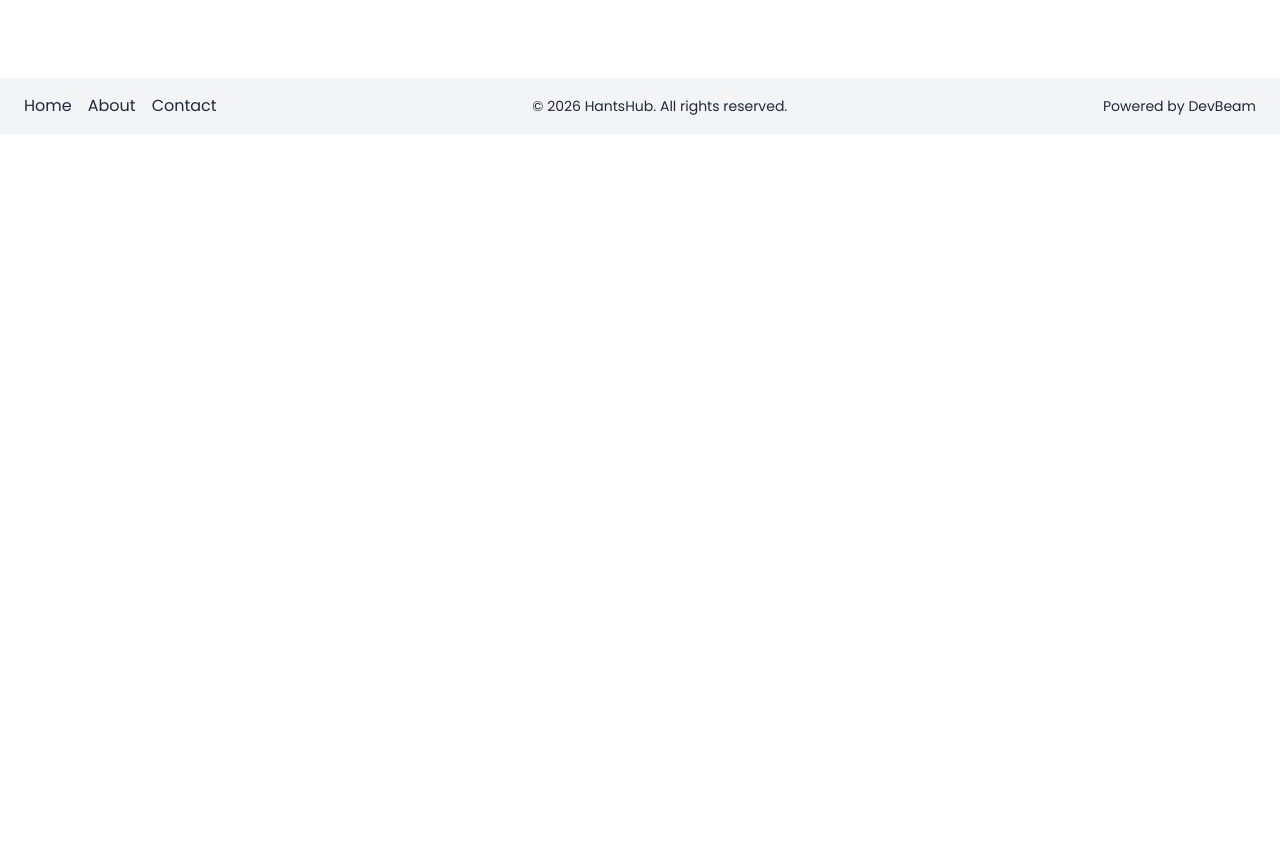
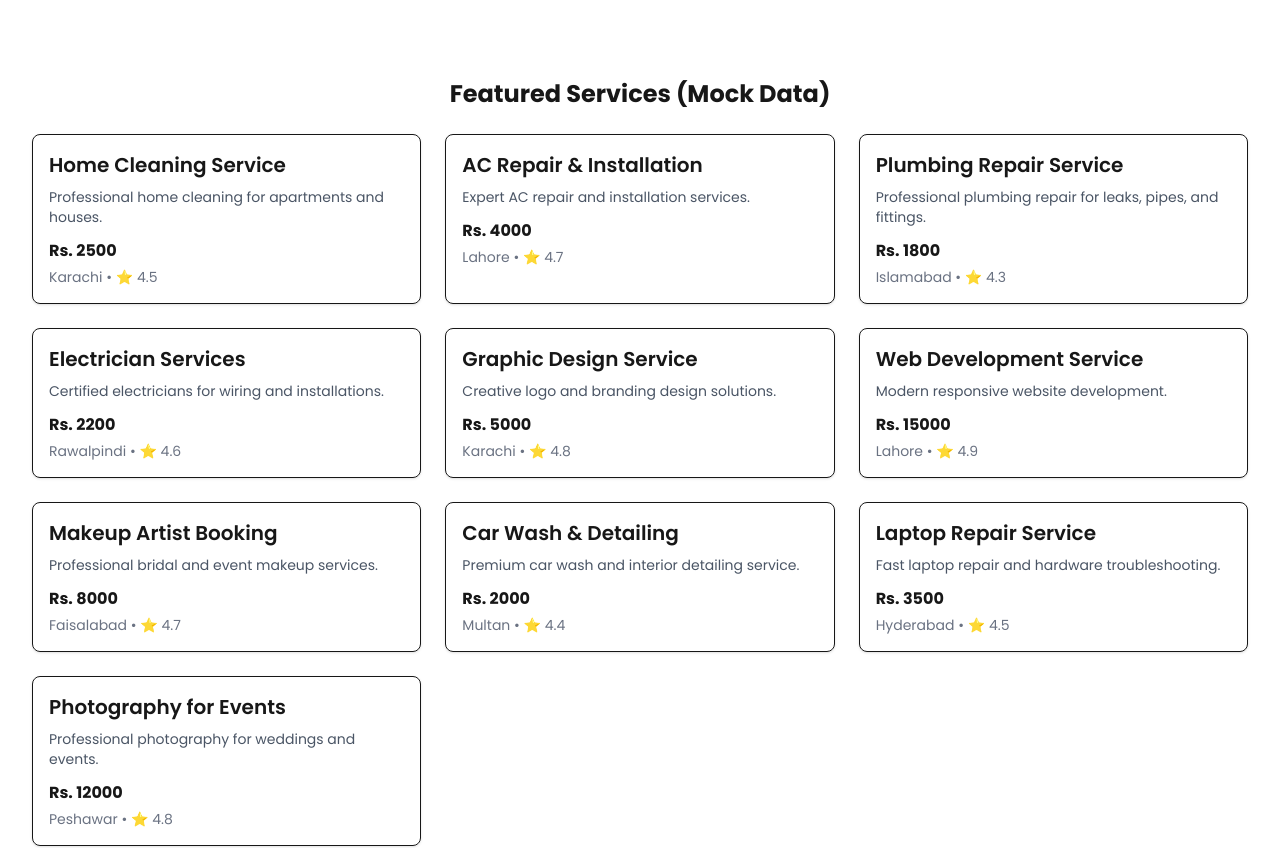
Before and after one commit to zartab001/HantsHub, a Next.js app: page / in a window 1280 px wide. Shown: the part 445-1293 px from the top of the page. Before the commit the page ends 800 px from the top, so only its background shows below. Built offline with nearby package versions, Linux system fonts and the light colour scheme.

Commit message:
feat: add service types, mock data, and API stub functions

```diff
--- a/src/app/page.tsx
+++ b/src/app/page.tsx
@@ -1,7 +1,12 @@
 import SearchBar from "@/components/ui/SearchBar";
+import { getServices } from "@/lib/api";
 
-export default function Home() {
+export default async function Home() {
+  const services = await getServices(); // Fetching mock services
+
   return (
+    <>
+      {/* ================= HERO SECTION ================= */}
       <section className="flex flex-col items-center justify-center text-center py-20 space-y-8">
 
         {/* Headline */}
@@ -22,7 +27,43 @@ export default function Home() {
         <button className="mt-4 px-6 py-3 border rounded-md hover:bg-gray-100 transition cursor-pointer">
           Browse Categories
         </button>
+      </section>
 
+      {/* ================= MOCK SERVICES SECTION ================= */}
+      {/* ⚠️ TEMPORARY: The services below are using FAKE mock data.
+          This section is only for development/testing purposes.
+          Remove or replace this when integrating real backend API. */}
+
+      <section className="px-8 pb-20">
+        <h2 className="text-2xl font-bold mb-6 text-center">
+          Featured Services (Mock Data)
+        </h2>
+
+        <div className="grid grid-cols-1 md:grid-cols-3 gap-6">
+          {services.map((service) => (
+            <div
+              key={service.id}
+              className="border rounded-lg p-4 shadow-sm hover:shadow-md transition"
+            >
+              <h3 className="text-xl font-semibold mb-2">
+                {service.title}
+              </h3>
+
+              <p className="text-gray-600 text-sm mb-3">
+                {service.description}
+              </p>
+
+              <p className="font-bold mb-1">
+                Rs. {service.price}
+              </p>
+
+              <p className="text-sm text-gray-500">
+                {service.location} • ⭐ {service.rating}
+              </p>
+            </div>
+          ))}
+        </div>
       </section>
+    </>
   );
 }
--- /dev/null
+++ b/src/lib/api.ts
@@ -0,0 +1,16 @@
+import { services } from "./mock-data";
+import { Service } from "@/types/service";
+
+export async function getServices(): Promise<Service[]> {
+  return services;
+}
+
+export async function getServiceById(id: string): Promise<Service | undefined> {
+  return services.find((service) => service.id === id);
+}
+
+export async function search(query: string): Promise<Service[]> {
+  return services.filter((service) =>
+    service.title.toLowerCase().includes(query.toLowerCase())
+  );
+}
--- /dev/null
+++ b/src/lib/mock-data.ts
@@ -0,0 +1,156 @@
+import { Service } from "@/types/service";
+
+export const services: Service[] = [
+  {
+    id: "1",
+    title: "Home Cleaning Service",
+    description: "Professional home cleaning for apartments and houses.",
+    price: 2500,
+    rating: 4.5,
+    category: {
+      id: "c1",
+      name: "Cleaning",
+      slug: "cleaning",
+    },
+    image: "/images/cleaning.jpg",
+    location: "Karachi",
+    createdAt: new Date().toISOString(),
+  },
+  {
+    id: "2",
+    title: "AC Repair & Installation",
+    description: "Expert AC repair and installation services.",
+    price: 4000,
+    rating: 4.7,
+    category: {
+      id: "c2",
+      name: "Maintenance",
+      slug: "maintenance",
+    },
+    image: "/images/ac.jpg",
+    location: "Lahore",
+    createdAt: new Date().toISOString(),
+  },
+
+  {
+  id: "3",
+  title: "Plumbing Repair Service",
+  description: "Professional plumbing repair for leaks, pipes, and fittings.",
+  price: 1800,
+  rating: 4.3,
+  category: {
+    id: "c2",
+    name: "Maintenance",
+    slug: "maintenance",
+  },
+  image: "/images/plumbing.jpg",
+  location: "Islamabad",
+  createdAt: new Date().toISOString(),
+    },
+    {
+    id: "4",
+    title: "Electrician Services",
+    description: "Certified electricians for wiring and installations.",
+    price: 2200,
+    rating: 4.6,
+    category: {
+        id: "c2",
+        name: "Maintenance",
+        slug: "maintenance",
+    },
+    image: "/images/electrician.jpg",
+    location: "Rawalpindi",
+    createdAt: new Date().toISOString(),
+    },
+    {
+    id: "5",
+    title: "Graphic Design Service",
+    description: "Creative logo and branding design solutions.",
+    price: 5000,
+    rating: 4.8,
+    category: {
+        id: "c3",
+        name: "Design",
+        slug: "design",
+    },
+    image: "/images/design.jpg",
+    location: "Karachi",
+    createdAt: new Date().toISOString(),
+    },
+    {
+    id: "6",
+    title: "Web Development Service",
+    description: "Modern responsive website development.",
+    price: 15000,
+    rating: 4.9,
+    category: {
+        id: "c4",
+        name: "IT Services",
+        slug: "it-services",
+    },
+    image: "/images/webdev.jpg",
+    location: "Lahore",
+    createdAt: new Date().toISOString(),
+    },
+    {
+    id: "7",
+    title: "Makeup Artist Booking",
+    description: "Professional bridal and event makeup services.",
+    price: 8000,
+    rating: 4.7,
+    category: {
+        id: "c5",
+        name: "Beauty",
+        slug: "beauty",
+    },
+    image: "/images/makeup.jpg",
+    location: "Faisalabad",
+    createdAt: new Date().toISOString(),
+    },
+    {
+    id: "8",
+    title: "Car Wash & Detailing",
+    description: "Premium car wash and interior detailing service.",
+    price: 2000,
+    rating: 4.4,
+    category: {
+        id: "c6",
+        name: "Automotive",
+        slug: "automotive",
+    },
+    image: "/images/carwash.jpg",
+    location: "Multan",
+    createdAt: new Date().toISOString(),
+    },
+    {
+    id: "9",
+    title: "Laptop Repair Service",
+    description: "Fast laptop repair and hardware troubleshooting.",
+    price: 3500,
+    rating: 4.5,
+    category: {
+        id: "c4",
+        name: "IT Services",
+        slug: "it-services",
+    },
+    image: "/images/laptop.jpg",
+    location: "Hyderabad",
+    createdAt: new Date().toISOString(),
+    },
+    {
+    id: "10",
+    title: "Photography for Events",
+    description: "Professional photography for weddings and events.",
+    price: 12000,
+    rating: 4.8,
+    category: {
+        id: "c7",
+        name: "Events",
+        slug: "events",
+    },
+    image: "/images/photography.jpg",
+    location: "Peshawar",
+    createdAt: new Date().toISOString(),
+    },
+
+];
--- /dev/null
+++ b/src/types/service.ts
@@ -0,0 +1,17 @@
+export interface Category {
+  id: string;
+  name: string;
+  slug: string;
+}
+
+export interface Service {
+  id: string;
+  title: string;
+  description: string;
+  price: number;
+  rating: number;
+  category: Category;
+  image: string;
+  location: string;
+  createdAt: string;
+}
```
Lines whose indentation alone changed are shown as unchanged.
